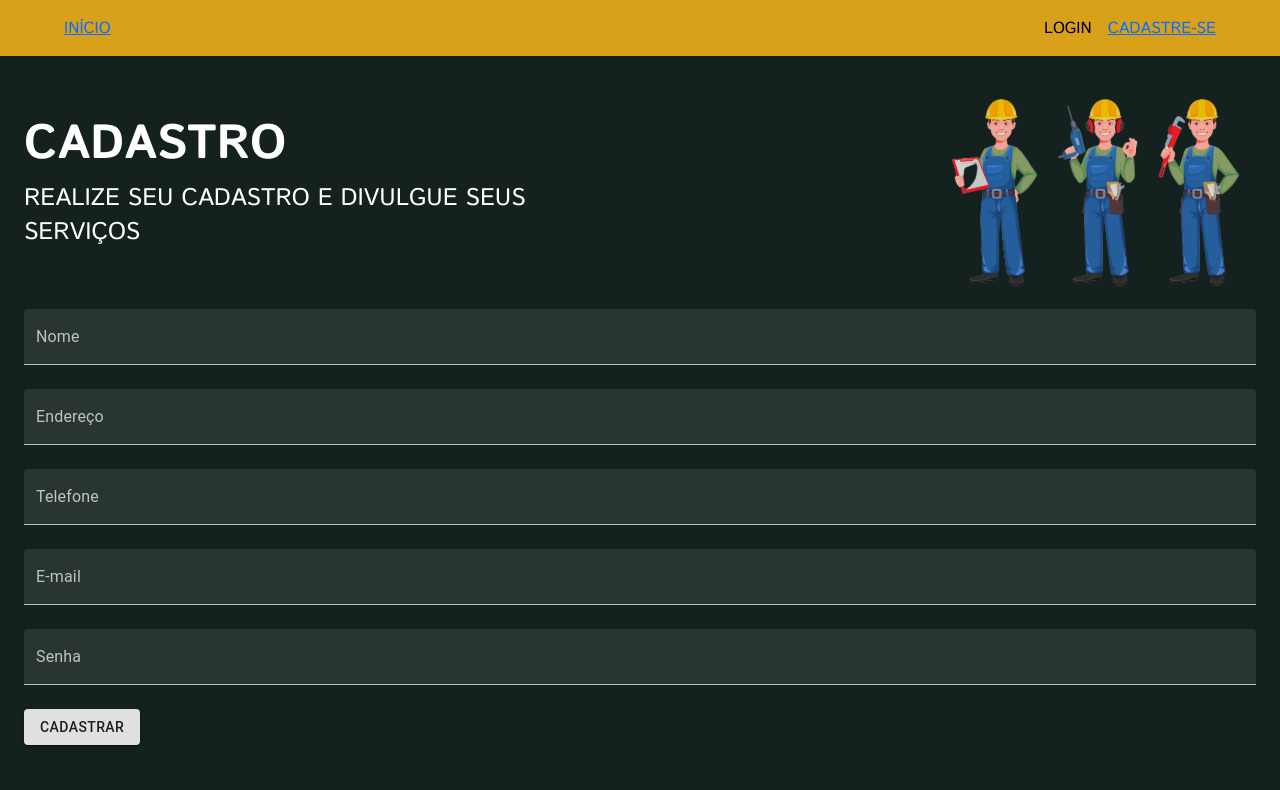
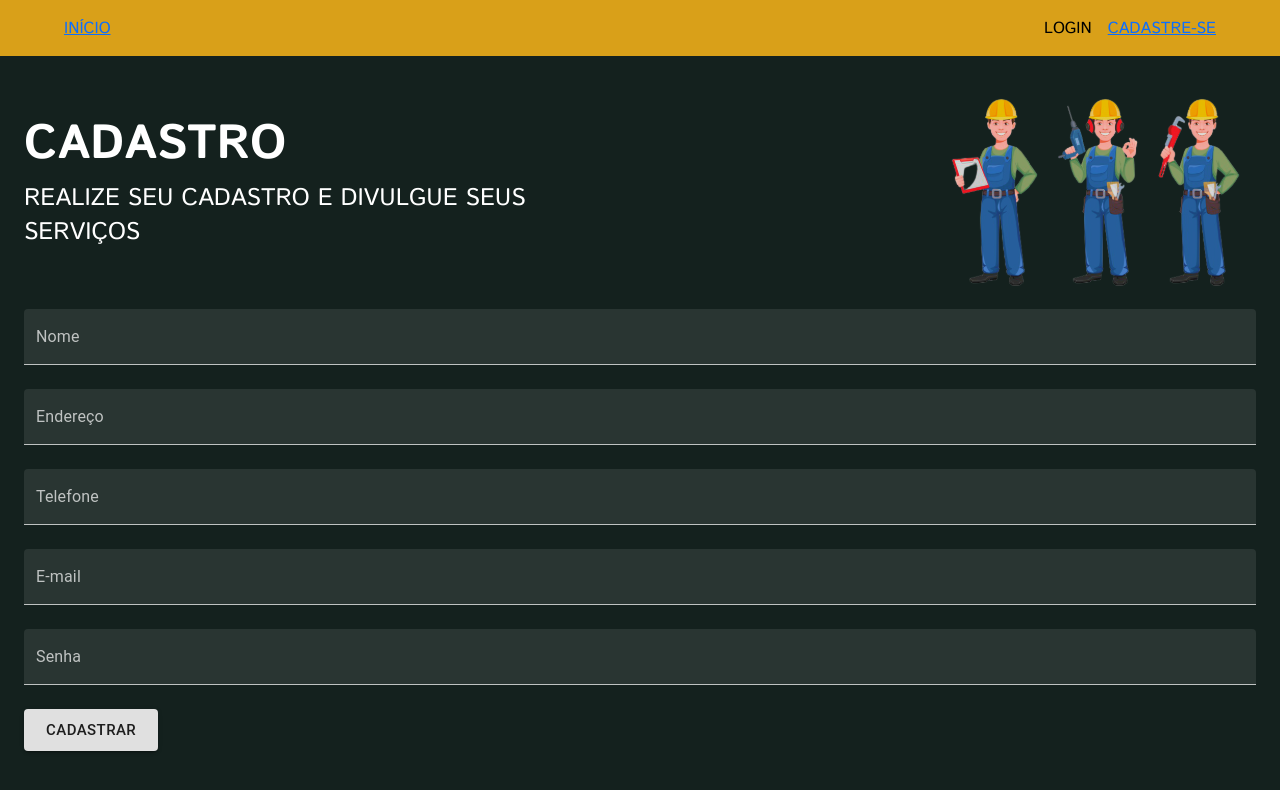
Before and after one commit to RafaelCCampos/service-net, a React (Create React App) app in the folder frontend/: page /cadastro in a window 1280 px wide. Shown: the top 790 px of the page. Built offline with nearby package versions, Linux system fonts and the light colour scheme.

Commit message:
ajustando button form

```diff
--- a/frontend/src/components/Form/index.tsx
+++ b/frontend/src/components/Form/index.tsx
@@ -9,7 +9,7 @@ const Form = () => {
             <TextField variant="filled" margin="normal" fullWidth label="E-mail"/>
             <TextField variant="filled" margin="normal" fullWidth label="Senha"/>
             <Box marginTop={2}>
-                <Button variant="contained" type="submit">Cadastrar</Button>
+                <Button size="large" variant="contained" type="submit">Cadastrar</Button>
             </Box>
         </Container>
     )
```
